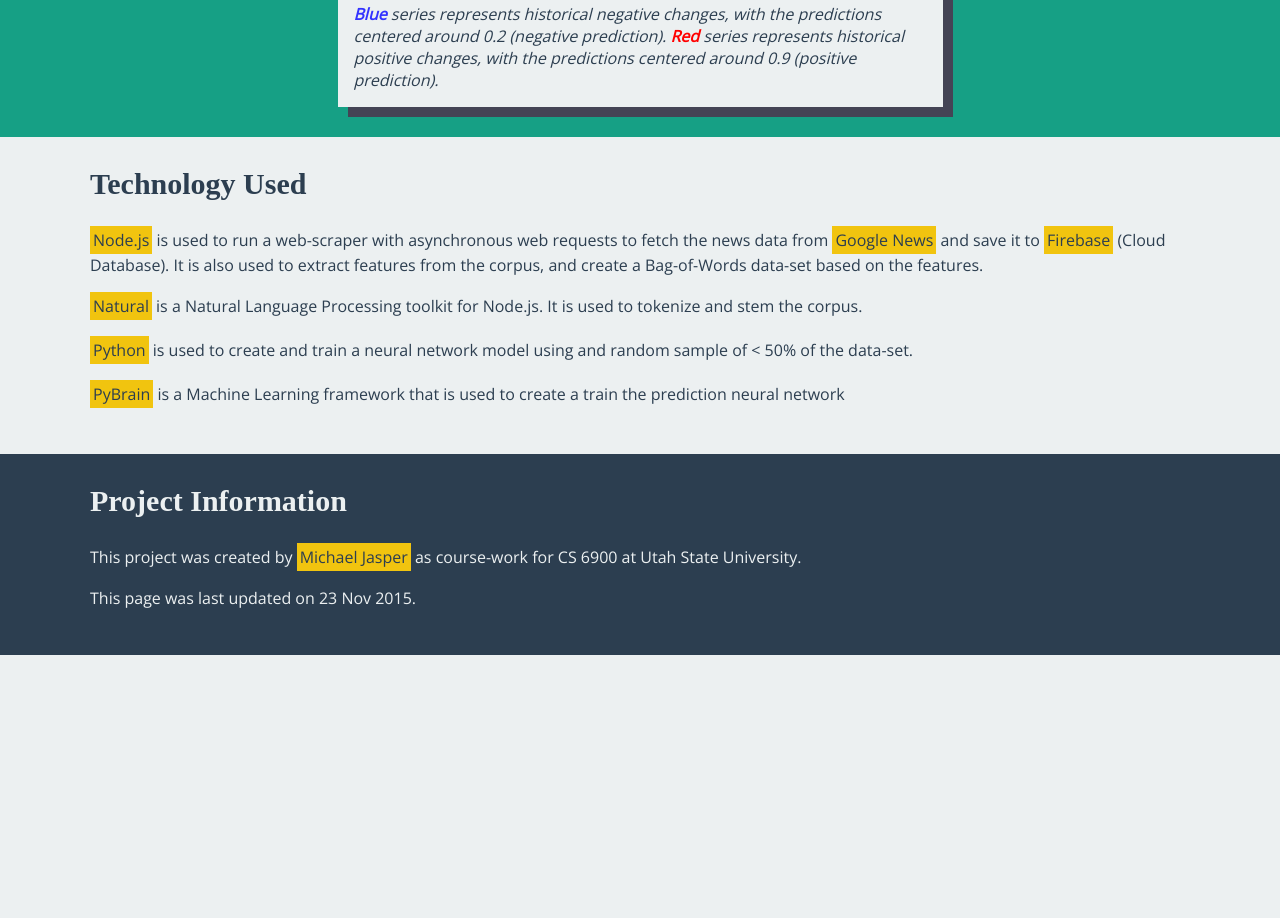
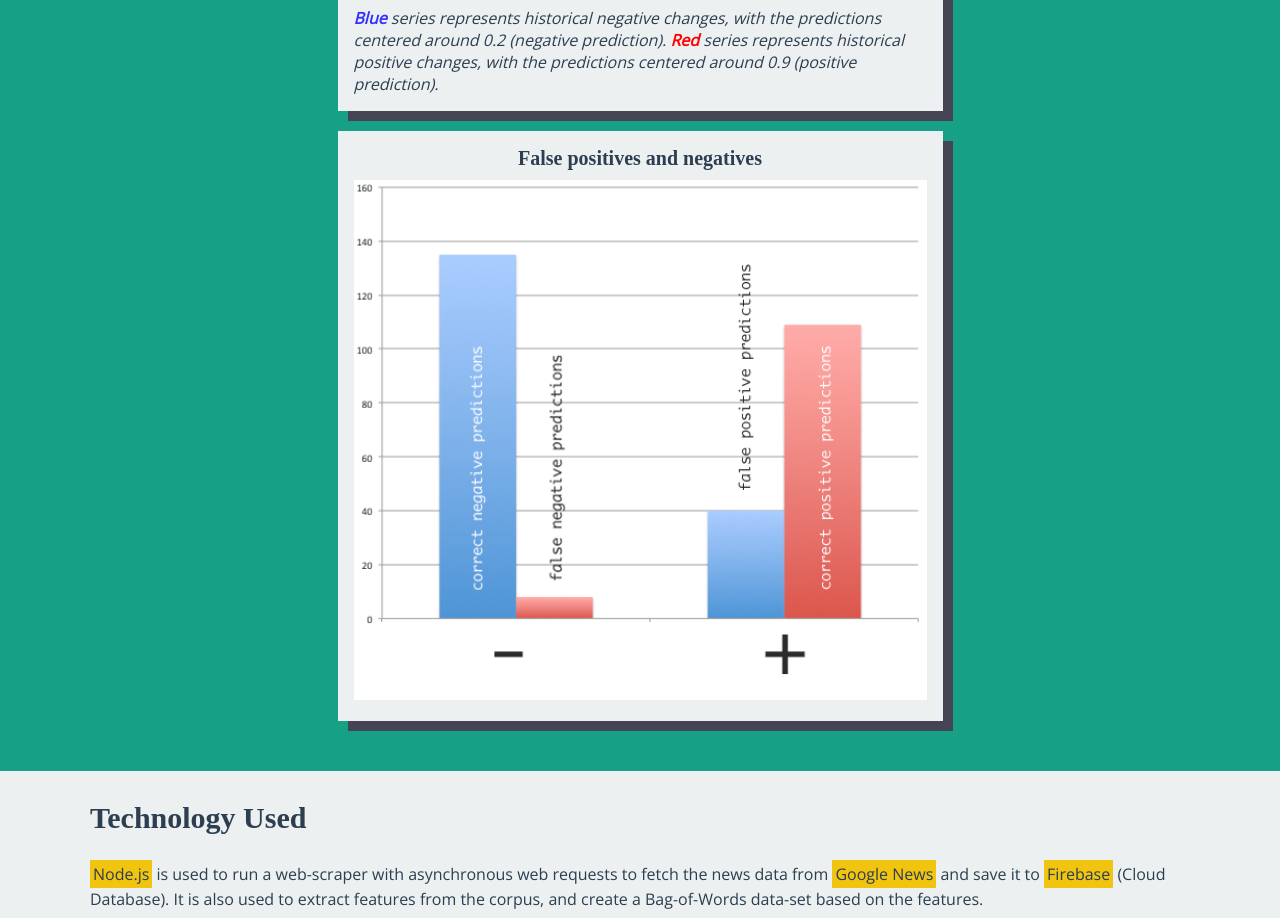
Before and after one commit to mdjasper/google-news-neural-network, a plain HTML site: page index.html in a window 1280 px wide. Shown: the part 1909-2827 px from the top of the page. Before the commit the page ends 2564 px from the top, so only its background shows below. Drawn offline with nearby package versions, Linux system fonts and the light colour scheme; a web font is replaced by a local one.

Commit message:
added prediction false positives and negatives chard

```diff
--- a/index.html
+++ b/index.html
@@ -65,6 +65,11 @@
 		</figcaption>
 		</figure>
 
+		<figure>
+			<h3 class="figure__title">False positives and negatives</h3>
+			<img src="images/prediction-bars.png" alt="prediction distribution showing 82% accuracy"/>
+			</figure>
+
 		</div>
 	</section>
 	<section class="technology">
--- a/static/site.css
+++ b/static/site.css
@@ -161,7 +161,7 @@ header .page-width{
 
 figure{
 	width:100%;
-	margin:0 auto;
+	margin:20px auto;
 	padding:0;
 	background:#ecf0f1;
 	color: #2c3e50;
```
Also changed, not shown: images/prediction-bars.png (added).
